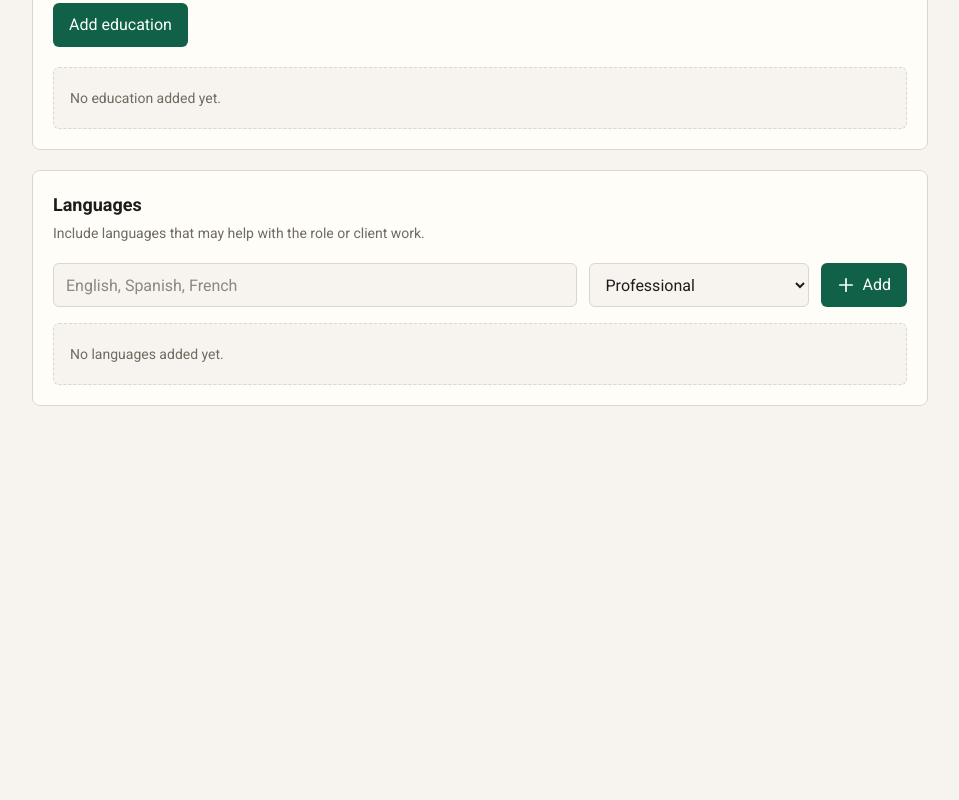
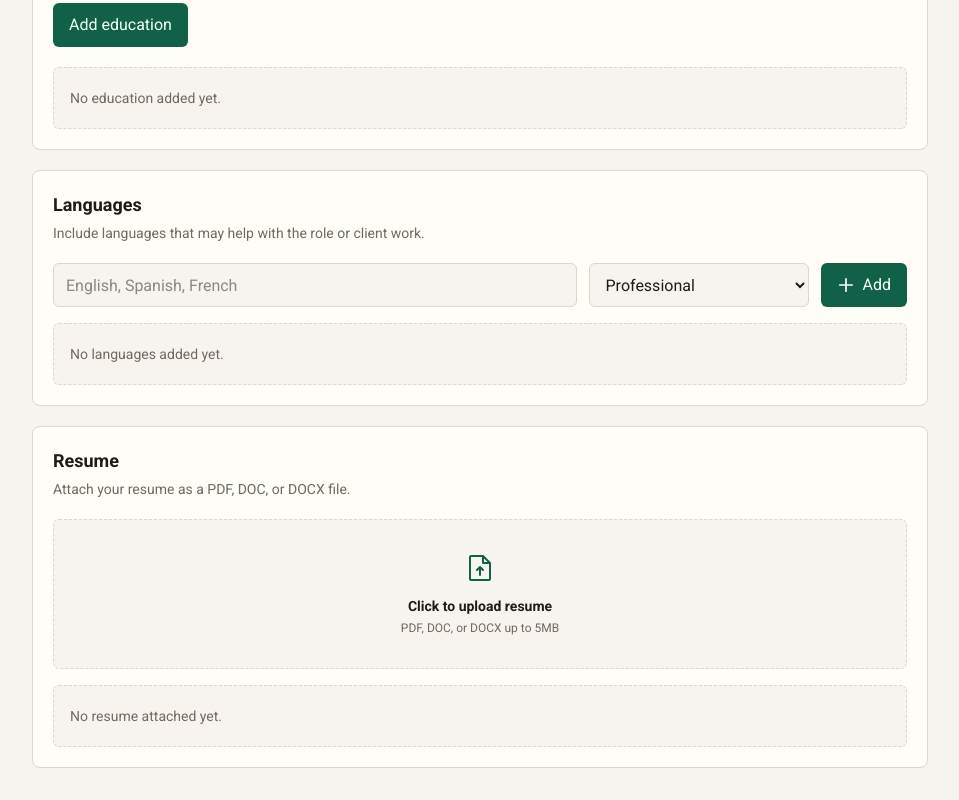
Before and after one commit to Rahmannugar/candidate-application-ui, a Next.js app: page / in a window 1280 px wide. Shown: the part 2625-3425 px from the top of the page, without its empty margins (160-1119 px from the left). Before the commit the page ends 3063 px from the top, so only its background shows below. Built offline with nearby package versions, Linux system fonts and the light colour scheme.

Commit message:
feat: add resume upload

```diff
--- a/app/page.tsx
+++ b/app/page.tsx
@@ -2,6 +2,7 @@ import BasicInfoForm from "@/components/basicInfo/BasicInfoForm";
 import EducationForm from "@/components/education/EducationForm";
 import ExperienceForm from "@/components/experience/ExperienceForm";
 import LanguagesForm from "@/components/languages/LanguagesForm";
+import ResumeUpload from "@/components/resume/ResumeUpload";
 import SkillsForm from "@/components/skills/SkillsForm";
 import SummaryForm from "@/components/summary/SummaryForm";
 
@@ -29,6 +30,7 @@ const HomePage = () => {
           <ExperienceForm />
           <EducationForm />
           <LanguagesForm />
+          <ResumeUpload />
         </div>
       </div>
     </main>
--- a/components/resume/ResumeUpload.tsx
+++ b/components/resume/ResumeUpload.tsx
@@ -0,0 +1,120 @@
+"use client";
+
+import { FileArrowUp, Trash } from "@phosphor-icons/react";
+import { ChangeEvent, useRef, useState } from "react";
+import { validateResumeFile } from "@/lib/resume/resumeSchema";
+import { useResumeStore } from "@/lib/resume/resumeStore";
+
+const formatFileSize = (fileSize: number) => {
+  if (fileSize === 0) {
+    return "0 KB";
+  }
+
+  const sizeInKb = fileSize / 1024;
+
+  if (sizeInKb < 1024) {
+    return `${Math.round(sizeInKb)} KB`;
+  }
+
+  return `${(sizeInKb / 1024).toFixed(1)} MB`;
+};
+
+export default function ResumeUpload() {
+  const fileInputRef = useRef<HTMLInputElement | null>(null);
+  const resume = useResumeStore((state) => state.resume);
+  const setResumeFile = useResumeStore((state) => state.setResumeFile);
+  const clearResumeFile = useResumeStore((state) => state.clearResumeFile);
+  const [errorMessage, setErrorMessage] = useState("");
+
+  const handleFileChange = (event: ChangeEvent<HTMLInputElement>) => {
+    const selectedFile = event.target.files?.[0];
+
+    if (!selectedFile) {
+      return;
+    }
+
+    const validationResult = validateResumeFile(selectedFile);
+
+    if (!validationResult.isValid) {
+      setErrorMessage(validationResult.message);
+      event.target.value = "";
+      return;
+    }
+
+    setErrorMessage("");
+    setResumeFile(selectedFile);
+  };
+
+  const handleRemoveFile = () => {
+    clearResumeFile();
+    setErrorMessage("");
+
+    if (fileInputRef.current) {
+      fileInputRef.current.value = "";
+    }
+  };
+
+  const hasResume = Boolean(resume.file);
+
+  return (
+    <section className="rounded-lg border border-border bg-surface p-5">
+      <div className="mb-5">
+        <h2 className="text-lg font-semibold text-foreground">Resume</h2>
+        <p className="mt-1 text-sm text-muted-foreground">
+          Attach your resume as a PDF, DOC, or DOCX file.
+        </p>
+      </div>
+
+      <label
+        htmlFor="resumeFile"
+        className="flex cursor-pointer flex-col items-center justify-center rounded-md border border-dashed border-border bg-background px-4 py-8 text-center transition hover:border-primary hover:bg-muted"
+      >
+        <FileArrowUp size={32} className="text-primary" />
+        <span className="mt-3 text-sm font-semibold text-foreground">
+          Click to upload resume
+        </span>
+        <span className="mt-1 text-xs text-muted-foreground">
+          PDF, DOC, or DOCX up to 5MB
+        </span>
+        <input
+          ref={fileInputRef}
+          id="resumeFile"
+          type="file"
+          accept=".pdf,.doc,.docx,application/pdf,application/msword,application/vnd.openxmlformats-officedocument.wordprocessingml.document"
+          onChange={handleFileChange}
+          className="sr-only"
+        />
+      </label>
+
+      {errorMessage ? (
+        <p className="mt-2 text-xs text-danger">{errorMessage}</p>
+      ) : null}
+
+      {hasResume ? (
+        <div className="mt-4 flex items-center justify-between gap-3 rounded-md border border-border bg-background px-4 py-3">
+          <div className="min-w-0">
+            <p className="truncate text-sm font-medium text-foreground">
+              {resume.fileName}
+            </p>
+            <p className="mt-1 text-xs text-muted-foreground">
+              {formatFileSize(resume.fileSize)}
+            </p>
+          </div>
+
+          <button
+            type="button"
+            aria-label="Remove resume"
+            onClick={handleRemoveFile}
+            className="inline-flex size-9 shrink-0 items-center justify-center rounded-md text-muted-foreground transition hover:bg-muted hover:text-foreground"
+          >
+            <Trash size={17} />
+          </button>
+        </div>
+      ) : (
+        <div className="mt-4 rounded-md border border-dashed border-border bg-background px-4 py-5 text-sm text-muted-foreground">
+          No resume attached yet.
+        </div>
+      )}
+    </section>
+  );
+}
--- a/lib/resume/resumeSchema.ts
+++ b/lib/resume/resumeSchema.ts
@@ -0,0 +1,38 @@
+import { z } from "zod";
+import { ResumeValidationResult } from "./resume.types";
+
+export const acceptedResumeTypes = [
+  "application/pdf",
+  "application/msword",
+  "application/vnd.openxmlformats-officedocument.wordprocessingml.document",
+];
+
+export const maxResumeFileSize = 5 * 1024 * 1024;
+
+export const resumeSchema = z.object({
+  fileName: z.string().min(1, "Resume is required"),
+  fileSize: z.number().max(maxResumeFileSize, "Resume must be 5MB or smaller"),
+});
+
+export const validateResumeFile = (file: File): ResumeValidationResult => {
+  if (!acceptedResumeTypes.includes(file.type)) {
+    return {
+      isValid: false,
+      message: "Upload a PDF, DOC, or DOCX resume",
+    };
+  }
+
+  if (file.size > maxResumeFileSize) {
+    return {
+      isValid: false,
+      message: "Resume must be 5MB or smaller",
+    };
+  }
+
+  return {
+    isValid: true,
+    message: "",
+  };
+};
+
+export type ResumeFormValues = z.infer<typeof resumeSchema>;
--- a/lib/resume/resumeStore.ts
+++ b/lib/resume/resumeStore.ts
@@ -0,0 +1,29 @@
+"use client";
+
+import { create } from "zustand";
+import { ResumeAttachment } from "./resume.types";
+
+const initialResumeAttachment: ResumeAttachment = {
+  file: null,
+  fileName: "",
+  fileSize: 0,
+};
+
+type ResumeStore = {
+  resume: ResumeAttachment;
+  setResumeFile: (file: File) => void;
+  clearResumeFile: () => void;
+};
+
+export const useResumeStore = create<ResumeStore>((set) => ({
+  resume: initialResumeAttachment,
+  setResumeFile: (file) =>
+    set({
+      resume: {
+        file,
+        fileName: file.name,
+        fileSize: file.size,
+      },
+    }),
+  clearResumeFile: () => set({ resume: initialResumeAttachment }),
+}));
```
Also changed, not shown: lib/resume/resume.types.ts (+10 -0 lines).
